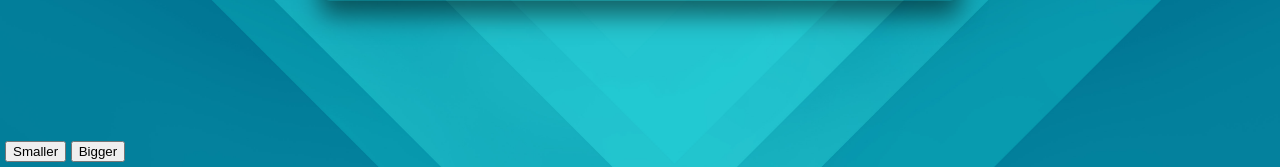
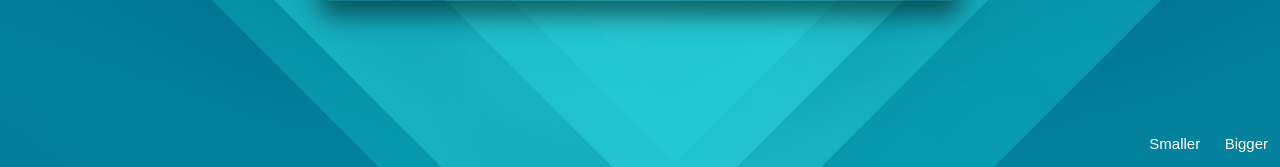
Before and after one commit to TMGamerz/spm-project-2019, a PHP site: page / in a window 1280 px wide. Shown: the part 633-800 px from the top of the page. Run offline with PHP 8.4, Linux system fonts and the light colour scheme.

Commit message:
Fixed footer css on login page

```diff
--- a/css/login-style.css
+++ b/css/login-style.css
@@ -121,6 +121,62 @@ body {
     padding: 5px;
 }
 
+.footer #zoomingButton {
+    float: right;
+    top: 0;
+    bottom: 0;
+    padding: 0;
+    margin: 0 7px 0 0;
+}
+
+#zoomingButton .btn1, .btn2 {
+    border: none;
+    border-radius: 4px;
+    background: none;
+    cursor: pointer;
+    transition: 0.5s;
+    position: relative;
+    overflow: hidden;
+    padding: 10px;
+    text-align: center;
+    font-size: 15px;
+    color: #fff;
+}
+
+#zoomingButton .btn1:hover, .btn2:hover {
+    background-color: #079aff;
+    border-radius: 4px;
+}
+
+#zoomingButton .btn1::before, .btn2::before {
+    content: '';
+    position: absolute;
+    left: 0;
+    width: 100%;
+    height: 0;
+    background: #006eff;
+    z-index: -1;
+    transition: 0.5s;
+}
+
+#zoomingButton .btn1::before {
+    top: 0;
+    border-radius: 0 0 50% 50%;
+}
+
+#zoomingButton .btn2::before {
+    bottom: 0;
+    border-radius: 50% 50% 0 0;
+}
+
+#zoomingButton .btn1:hover::before {
+    height: 180%;
+}
+
+#zoomingButton .btn2:hover::before {
+    height: 100%;
+}
+
 @media screen and (max-width: 599px) {
     .box {
         width: 100%;
--- a/index.php
+++ b/index.php
@@ -35,8 +35,8 @@ session_start();
 
 <div class = "footer">
     <div id = "zoomingButton">
-        <button onclick="resizeText(-1)">Smaller</button>
-        <button onclick="resizeText(1)">Bigger</button>
+        <button class = "btn1" onclick="resizeText(-1)">Smaller</button>
+        <button class = "btn2" onclick="resizeText(1)">Bigger</button>
     </div>
 </div>
 
--- a/signup.php
+++ b/signup.php
@@ -40,8 +40,8 @@ session_start();
 
     <div class = "footer">
         <div id = "zoomingButton">
-            <button onclick="resizeText(-1)">Smaller</button>
-            <button onclick="resizeText(1)">Bigger</button>
+            <button class = "btn1" onclick="resizeText(-1)">Smaller</button>
+            <button class = "btn2" onclick="resizeText(1)">Bigger</button>
         </div>
     </div>
 
```
Also changed, not shown: css/signup-style.css (+56 -0 lines).
